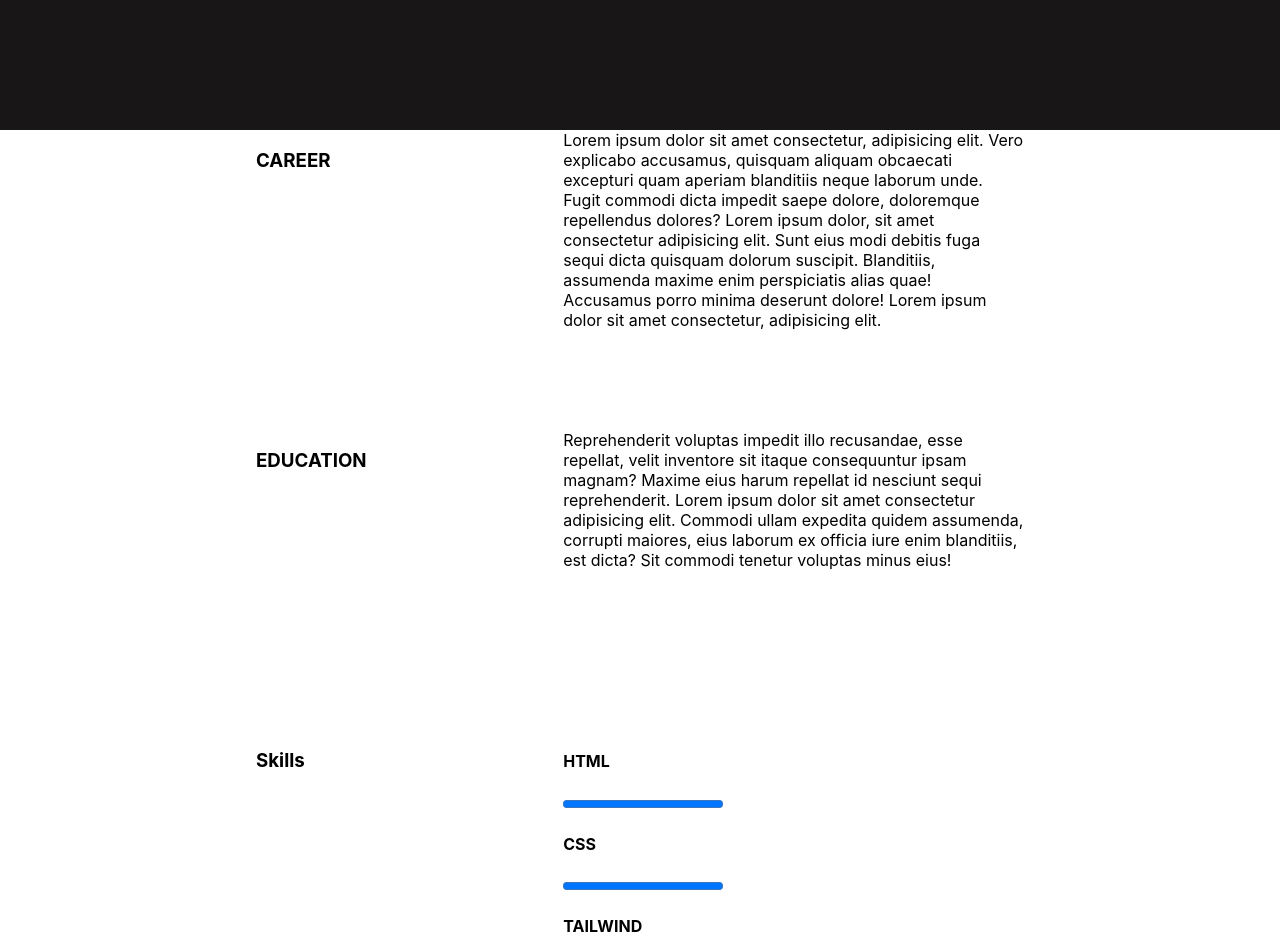
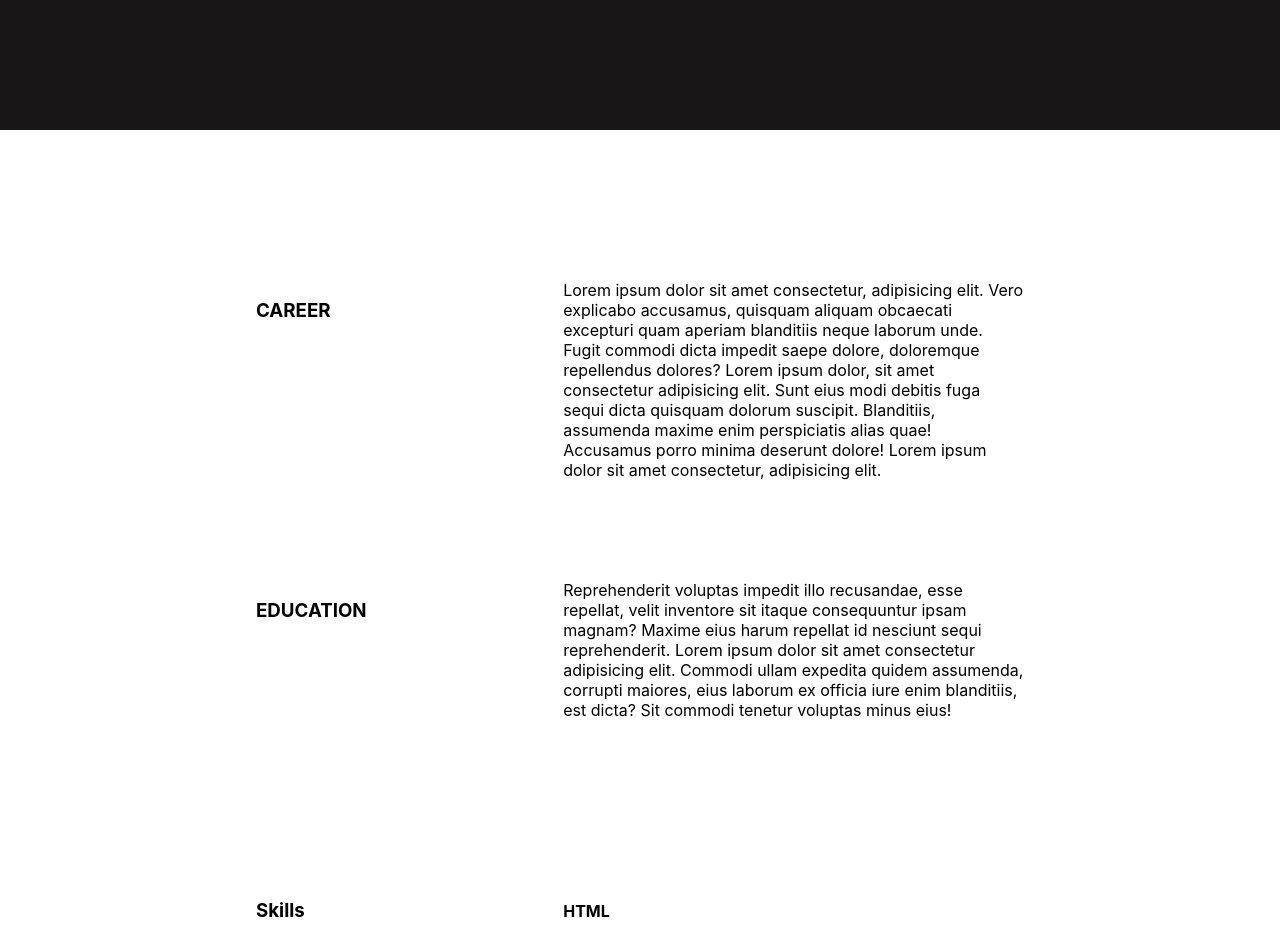
Before and after one commit to Muelji/myportfoliowebsite, a React (Create React App) app: page / in a window 1280 px wide. Shown: the part 1520-2472 px from the top of the page. Built offline with nearby package versions, Linux system fonts and the light colour scheme.

Commit message:
working on all component

```diff
--- a/src/Components/Career.css
+++ b/src/Components/Career.css
@@ -2,7 +2,7 @@
     display: flex;
     justify-content: center;
     background-color: white;
-
+    padding: 150px 0px;
 
 }
 
@@ -46,3 +46,9 @@
     width: 60%;
 
 }
+
+progress{
+width: 80%;
+height: 50px;
+
+}
```
